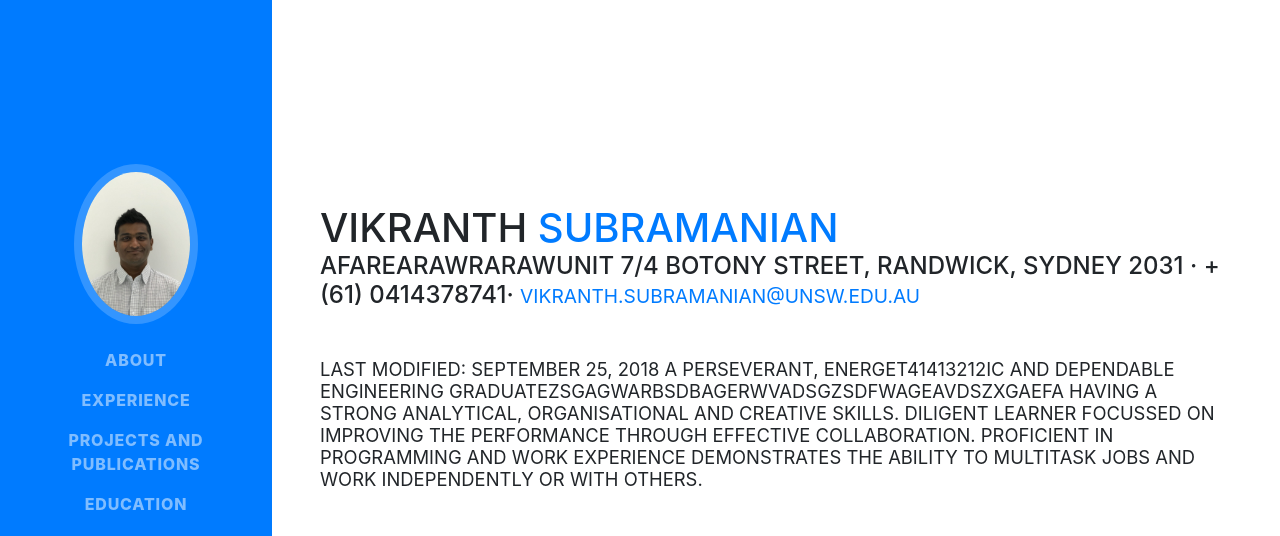
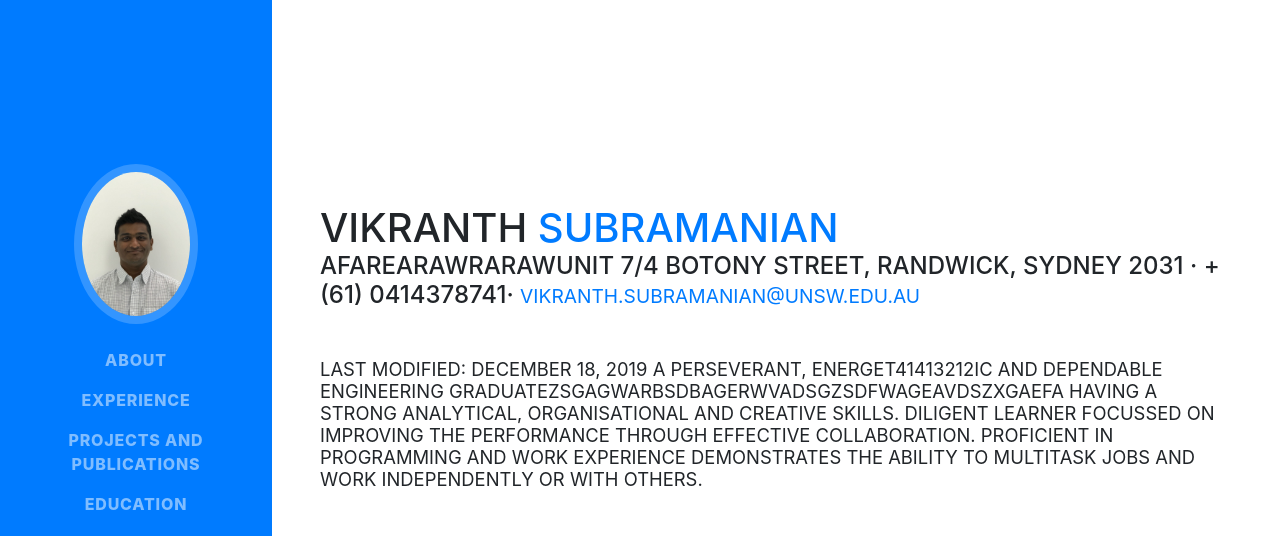
Before and after one commit to VikranthSubramanian/VikranthSubramanian.github.io, a website with bundled scripts: page index.html in a window 1280 px wide. Shown: the top 536 px of the page. Built offline with nearby package versions, Linux system fonts and the light colour scheme; a web font is replaced by a local one.

Commit message:
Update index.html

```diff
--- a/index.html
+++ b/index.html
@@ -68,7 +68,7 @@
           <div class="subheading mb-5">afarearawrarawUnit 7/4 Botony Street, Randwick, Sydney 2031 · +(61) 0414378741·
             <a href="mailto:vikranth.subramanian@unsw.edu.au"><small>vikranth.subramanian@unsw.edu.au</small></a>
           </div>
-          <p class="lead mb-5"> Last modified: September 25, 2018
+          <p class="lead mb-5"> Last modified: December 18, 2019
             A perseverant, energet41413212ic and dependable engineering graduatezsgagwarbsdbagerWVADSGZSDFWAGEAVDSZXGAEFA having a strong analytical, organisational and creative skills. Diligent learner focussed on improving the performance through effective collaboration. Proficient in programming and work experience demonstrates the ability to multitask jobs and work independently or with others.</p>
           <div class="social-icons">
             <a href="http://www.linkedin.com/in/vikranth-subramanian-893384ba">
```
